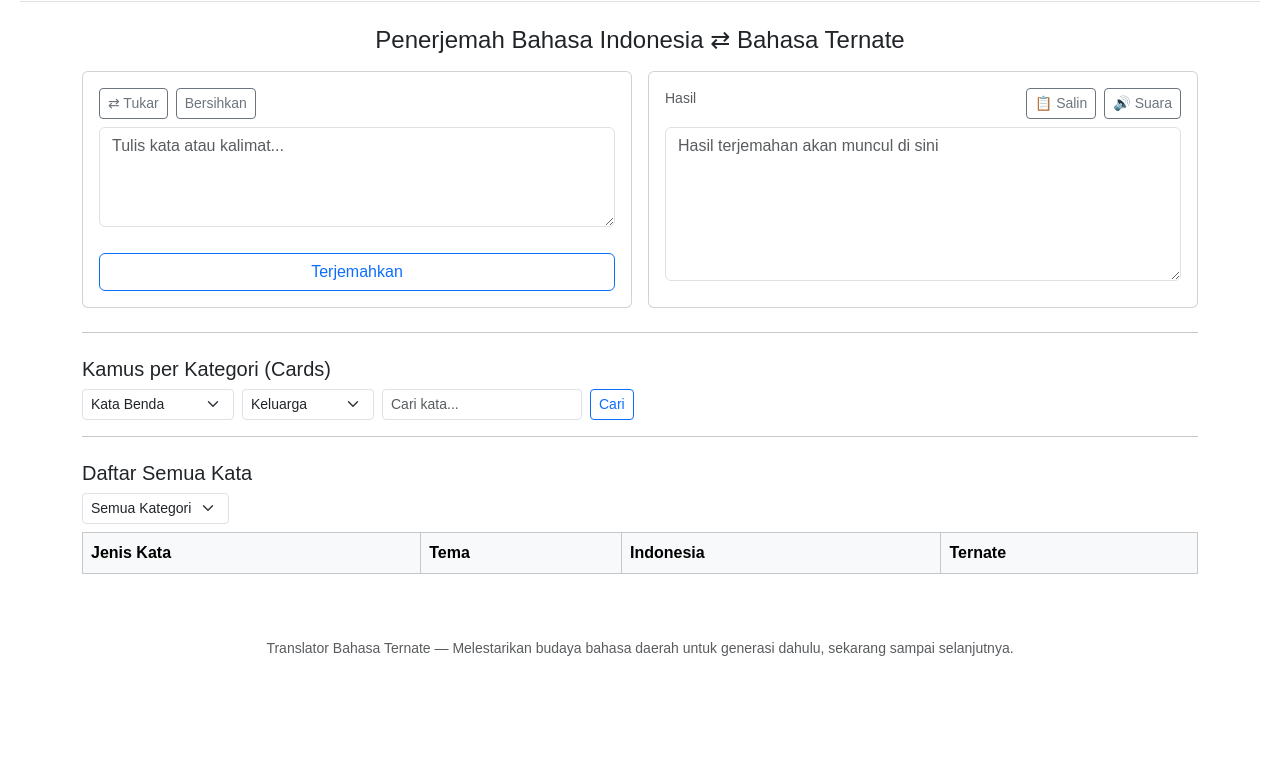
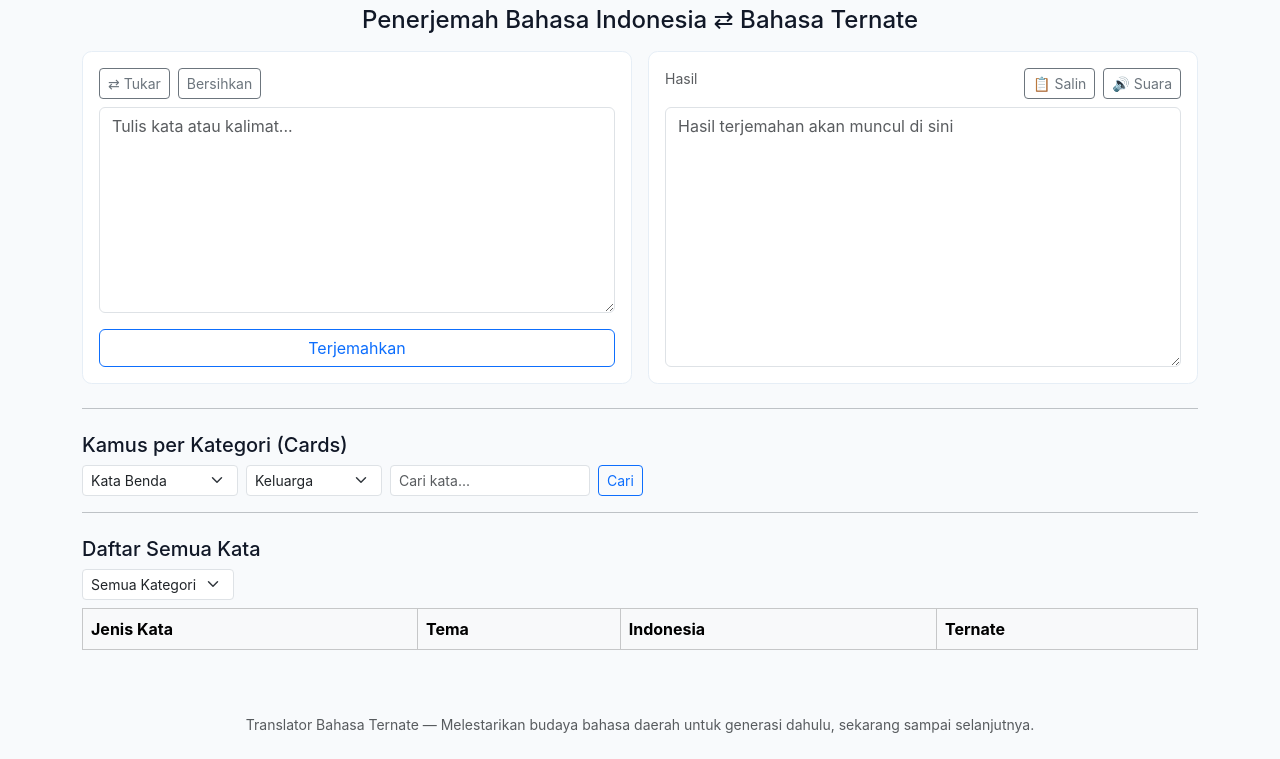
Before and after one commit to anggiahsalim12/Translator_gptTernate, a plain HTML site: page index.html in a window 1280 px wide. Shown: the part 75-834 px from the top of the page. Before the commit the page ends 800 px from the top, so only its background shows below. Drawn offline with nearby package versions, Linux system fonts and the light colour scheme.

Commit message:
Update style.css

```diff
--- a/style.css
+++ b/style.css
@@ -1,3 +1,9 @@
-body { font-family: Arial, sans-serif; margin: 20px; }
-textarea { width: 300px; height: 100px; display: block; margin-bottom: 10px; }
-button { padding: 5px 10px; }
+
+:root{
+  --bg:#f8fafc;--card:#fff;--muted:#6b7280;
+}
+body{background:var(--bg);color:#111827;font-family:Inter,system-ui,-apple-system,Segoe UI,Roboto,Helvetica,Arial;}
+.card{border-radius:.6rem;border:1px solid #e6eef6}
+textarea{resize:vertical}
+img.card-img-top{object-fit:cover;height:120px;background:#eef2f7}
+pre#log{white-space:pre-wrap}
```
